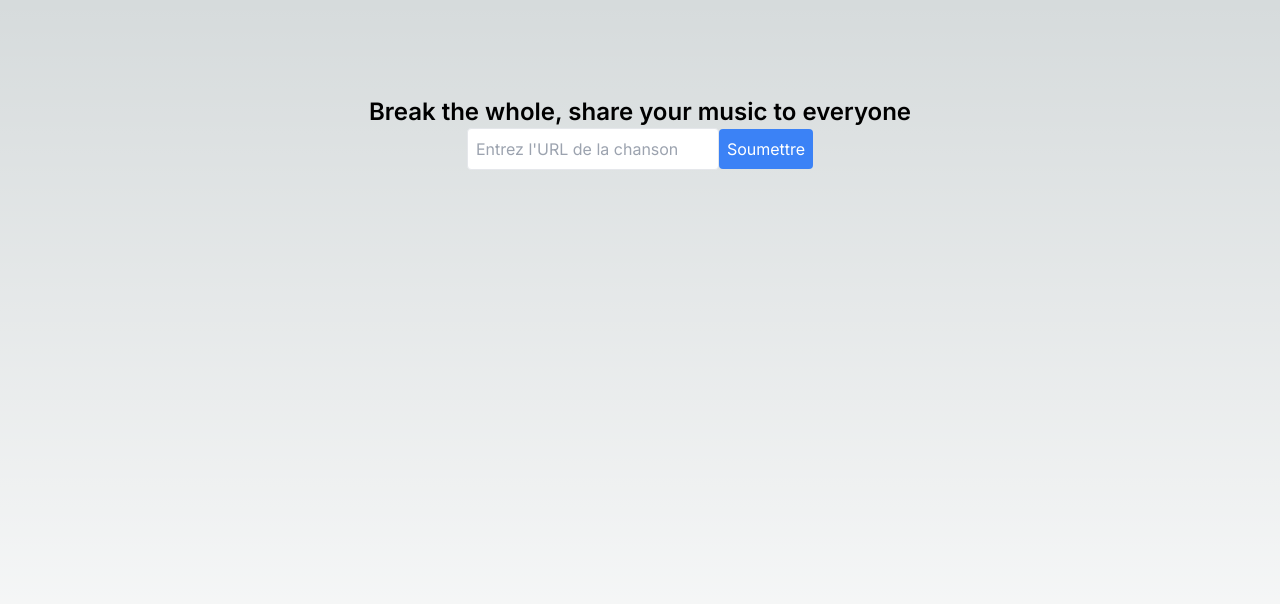
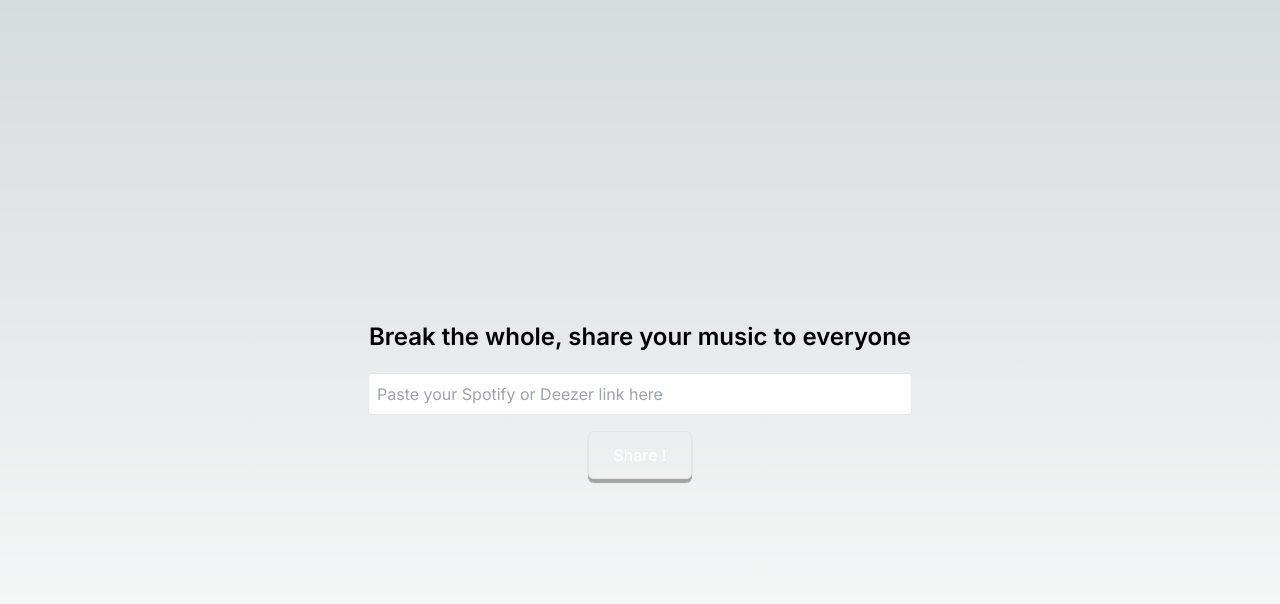
Before and after one commit to BerthetLucas/sharing-links-transformer, a Next.js app: page / in a window 1280 px wide. Shown: the top 604 px of the page. Built offline with nearby package versions, Linux system fonts and the light colour scheme; no server answers.

Commit message:
add form component with style

```diff
--- /dev/null
+++ b/src/app/components/FormInputLink.tsx
@@ -0,0 +1,29 @@
+type FormInputLinkProps = {
+  deezerSongUrl: string;
+  onSubmit: (event: React.FormEvent) => void;
+  spotifySongId: string;
+};
+
+export const FormInputLink = ({ onSubmit, deezerSongUrl, spotifySongId }: FormInputLinkProps) => {
+  if (deezerSongUrl || spotifySongId) {
+    return null;
+  }
+
+  return (
+    <form className="flex w-1/2 flex-col items-center text-black" onSubmit={onSubmit}>
+      <input
+        className="mb-4 w-full rounded border p-2"
+        name="url"
+        placeholder="Paste your Spotify or Deezer link here"
+        required
+        type="text"
+      />
+
+      <input
+        className="group relative inline-flex h-12 items-center justify-center overflow-hidden rounded-md border border-neutral-200 bg-transparent px-6 font-medium text-white transition-all [box-shadow:0px_4px_1px_#a3a3a3] active:translate-y-[2px] active:shadow-none"
+        type="submit"
+        value="Share !"
+      />
+    </form>
+  );
+};
--- a/src/app/page.tsx
+++ b/src/app/page.tsx
@@ -2,6 +2,7 @@
 import { useTranslations } from 'next-intl';
 import { Suspense, useEffect, useState } from 'react';
 import { DeezerLink } from '@/app/components/DeezerLink';
+import { FormInputLink } from '@/app/components/FormInputLink';
 import { SpotifyLink } from '@/app/components/SpotifyLink';
 
 export default function HomePage() {
@@ -34,18 +35,9 @@
   }, [inputUrl]);
 
   return (
-    <main className="gap min-h-screen p-24 text-center">
+    <main className="flex min-h-screen flex-col items-center justify-center gap-5 p-24">
       <h1 className="text-2xl font-semibold">{t('title')}</h1>
-      <form className="text-black" onSubmit={handleSubmit}>
-        <input
-          className="mb-4 rounded border p-2"
-          name="url"
-          placeholder="Entrez l'URL de la chanson"
-          required
-          type="text"
-        />
-        <input className="rounded bg-blue-500 p-2 text-white" type="submit" value="Soumettre" />
-      </form>
+      <FormInputLink deezerSongUrl={deezerSongUrl} onSubmit={handleSubmit} spotifySongId={spotifySongId} />
       {spotifySongId && (
         <Suspense fallback={<div>Loading...</div>}>
           <DeezerLink spotifySongId={spotifySongId} />
```
